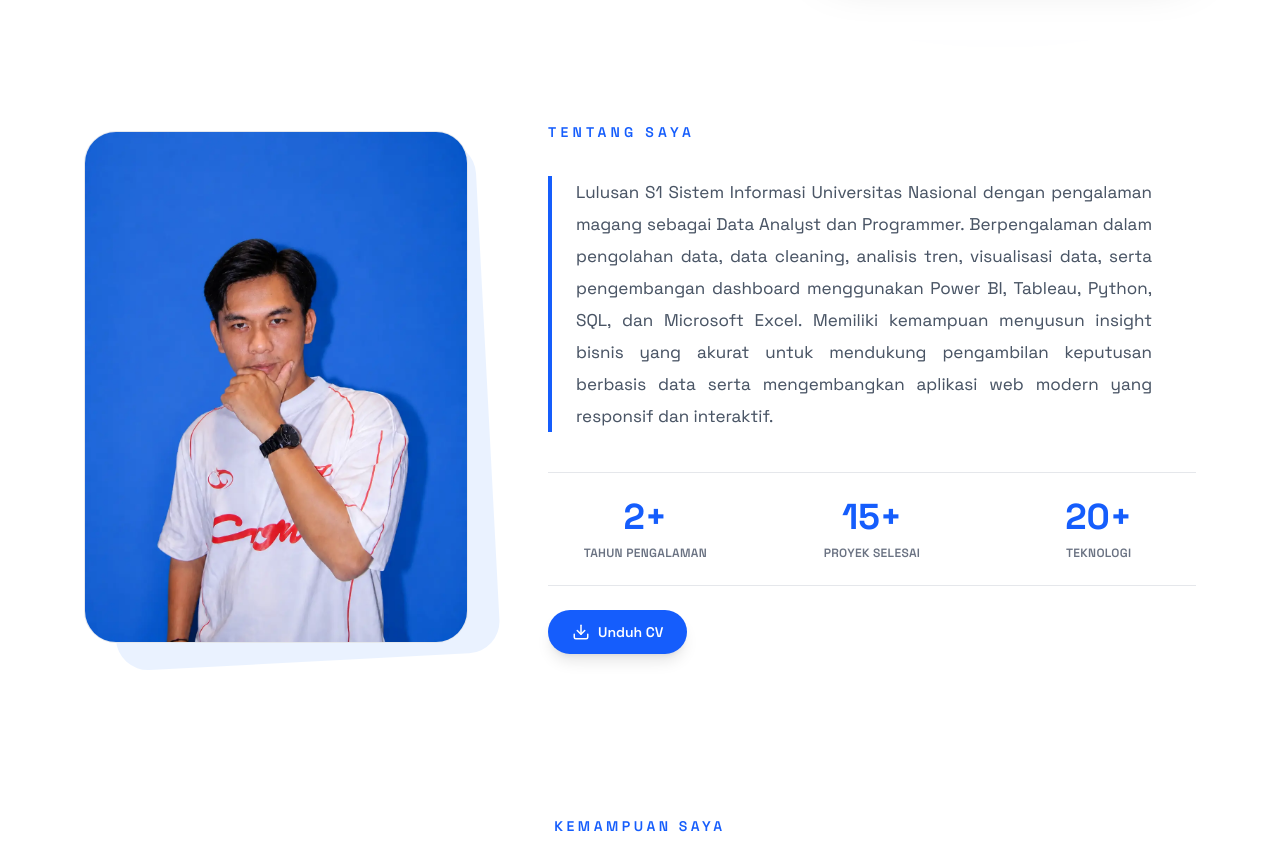
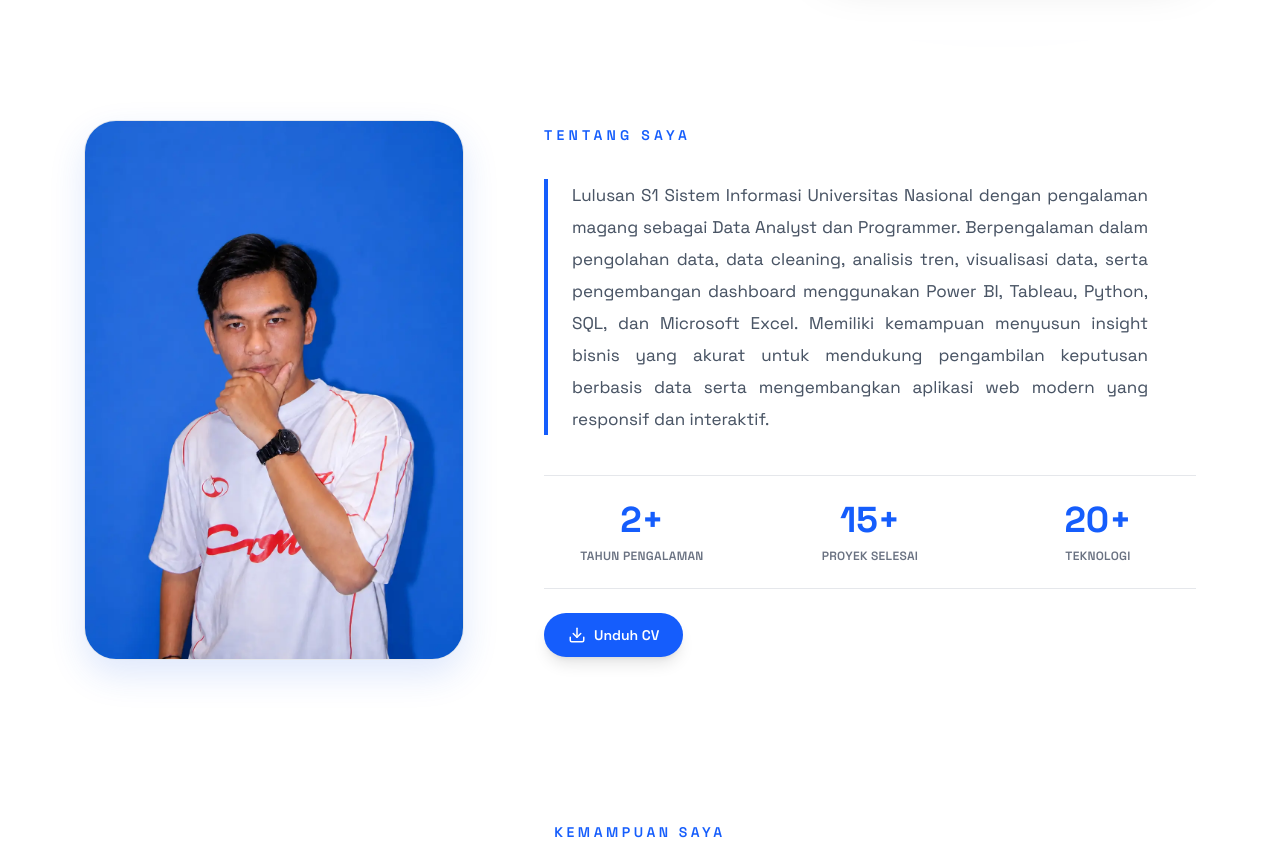
Before and after one commit to whoisfebry/portfolio-febri, a Next.js app: page / in a window 1280 px wide. Shown: the part 760-1617 px from the top of the page. Built offline with nearby package versions, Linux system fonts and the light colour scheme; no server answers.

Commit message:
Update portfolio

```diff
--- a/app/globals.css
+++ b/app/globals.css
@@ -155,3 +155,77 @@ img {
         width: 80px;
     }
 }
+
+.flip-card {
+    width: 400px;
+    height: 540px;
+    perspective: 1200px;
+    cursor: pointer;
+}
+
+.flip-inner {
+    position: relative;
+    width: 100%;
+    height: 100%;
+    transform-style: preserve-3d;
+    animation: flipVertical 6s infinite ease-in-out;
+}
+
+.flip-card:hover .flip-inner {
+    animation-play-state: paused;
+}
+
+.flip-front,
+.flip-back {
+    position: absolute;
+    inset: 0;
+    overflow: hidden;
+    backface-visibility: hidden;
+    border: 1px solid rgb(229 231 235);
+    border-radius: 32px;
+    background: white;
+    box-shadow: 0 15px 35px rgba(37, 99, 235, .15);
+}
+
+.flip-front img,
+.flip-back img {
+    width: 100%;
+    height: 100%;
+    object-fit: cover;
+}
+
+.flip-back {
+    transform: rotateX(180deg);
+}
+
+@keyframes flipVertical {
+    0%, 40% {
+        transform: rotateX(0deg);
+    }
+    50%, 90% {
+        transform: rotateX(180deg);
+    }
+    100% {
+        transform: rotateX(360deg);
+    }
+}
+
+/* Tablet */
+@media (max-width: 1024px) {
+    .flip-card {
+        width: 360px;
+        height: 480px;
+    }
+}
+
+/* Mobile */
+@media (max-width: 640px) {
+    .flip-card {
+        width: 300px;
+        height: 400px;
+    }
+    .flip-front,
+    .flip-back {
+        border-radius: 24px;
+    }
+}
--- a/components/section/About.tsx
+++ b/components/section/About.tsx
@@ -23,41 +23,19 @@ export default function About({ language }: AboutProps) {
                     whileInView={{ opacity: 1, x: 0 }}
                     viewport={{ once: true }}
                     transition={{ duration: 0.6 }}
-                    className="relative w-full max-w-[280px] shrink-0 sm:max-w-sm"
-                    >
-                    {/* Background Accent */}
-                    <motion.div
-                        initial={{
-                            x: 20,
-                            y: 20,
-                            rotate: -3,
-                        }}
-                        whileHover={{
-                            x: 20,
-                            y: 10,
-                            rotate: -3,
-                            scale: 1.02,
-                        }}
-                        transition={{
-                            duration: 0.35,
-                        }}
-                        className="absolute inset-0 rounded-[32px] bg-blue-500/10"
-                    />
-                    {/* Frame */}
-                    <motion.div
-                        whileHover={{
-                            y: -10,
-                            boxShadow: "0px 25px 60px rgba(37,99,235,0.18)",
-                        }}
-                        transition={{ duration: 0.35 }}
-                        className="group relative cursor-pointer overflow-hidden rounded-[32px] border border-gray-200 bg-white"
-                        >
-                        <img
-                            src="/images/hero2.webp"
-                            alt="Muhammad Febri Hermansyah"
-                            className="h-full w-full object-cover transition-transform duration-700 group-hover:scale-110"
-                        />
-                    </motion.div>
+                    className="flex w-full justify-center lg:w-[380px]"
+                >
+                    <div className="flip-card">
+                        <div className="flip-inner">
+                            <div className="flip-front">
+                                <img src="/images/hero2.webp" alt="" />
+                            </div>
+
+                            <div className="flip-back">
+                                <img src="/images/hero3.webp" alt="" />
+                            </div>
+                        </div>
+                    </div>
                 </motion.div>
                 {/* CONTENT */}
                 <motion.div
```
Also changed, not shown: public/images/hero3.webp (added).
